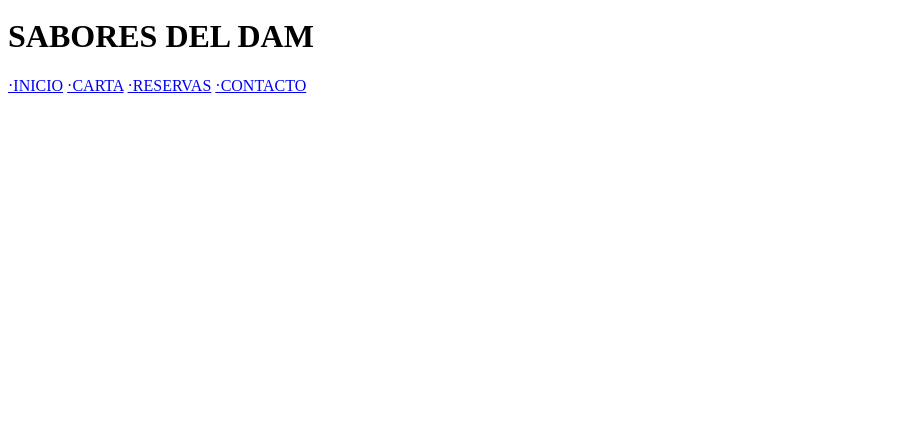
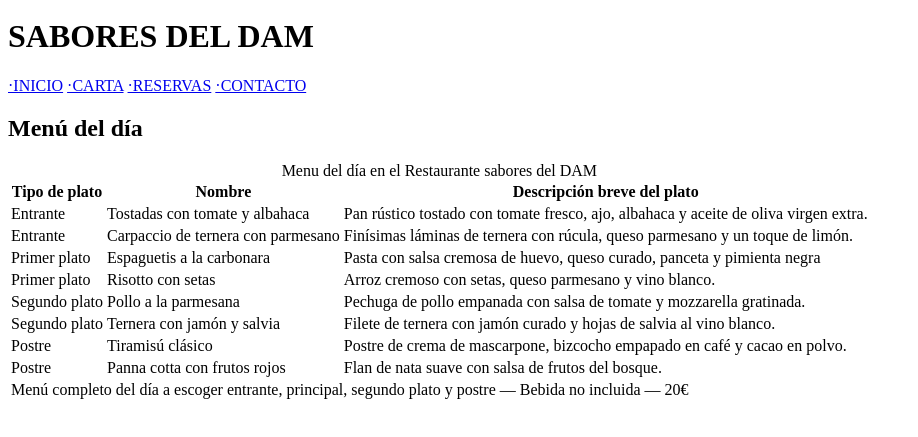
Before and after one commit to Eli8427/saboresDelDAM, a plain HTML site: page index.html in a window 1280 px wide. Shown: the part 141-578 px from the top of the page, without its empty margins (0-918 px from the left). Drawn offline with Linux system fonts and the light colour scheme.

Commit message:
Añadimos el main, dentro ponemos un section(Indica que es una sección del documento) esta sección tendrá un h2(Menú del día) y la etiqueta table que a su vez contendrá un caption con una breve descripción de lo que vamos a poner en la tabla, después del caption ponemos un thead que sirve para añadir el encabezado de la taabla con dentro un tr que nos indica que es una fila un th que indica la columna, despues del thead con todas sus subetiquetas ponemos un tbodu con tantos tb como filas queramos y dentro de estos los tr. Una vez cerrado el tbody abrimos un tfoot con un tr y un td con el atributo colspan que sirve para indicar cuántas columnas va a ocupar. Finalmente cerramos la tabla

```diff
--- a/index.html
+++ b/index.html
@@ -18,5 +18,66 @@
                     <a href="#contacto">·CONTACTO</a>
                 </nav>
         </header>
+        <main>
+            <section>
+                <h2>Menú del día</h2>
+                <table>
+                    <caption>Menu del día en el Restaurante sabores del DAM</caption>
+                    <thead>
+                        <tr>
+                            <th>Tipo de plato</th>
+                            <th>Nombre</th>
+                            <th>Descripción breve del plato</th>
+                        </tr>
+                    </thead>
+                    <tbody>
+                        <tr>
+                            <td>Entrante</td>
+                            <td>Tostadas con tomate y albahaca</td>
+                            <td>Pan rústico tostado con tomate fresco, ajo, albahaca y aceite de oliva virgen extra.</td>
+                        </tr>
+                        <tr>
+                            <td>Entrante</td>
+                            <td>Carpaccio de ternera con parmesano</td>
+                            <td>Finísimas láminas de ternera con rúcula, queso parmesano y un toque de limón.</td>
+                        </tr>
+                        <tr>
+                            <td>Primer plato</td>
+                            <td>Espaguetis a la carbonara</td>
+                            <td>Pasta con salsa cremosa de huevo, queso curado, panceta y pimienta negra</td>
+                        </tr>
+                        <tr>
+                            <td>Primer plato</td>
+                            <td>Risotto con setas</td>
+                            <td>Arroz cremoso con setas, queso parmesano y vino blanco.</td>
+                        </tr>
+                        <tr>
+                            <td>Segundo plato</td>
+                            <td>Pollo a la parmesana</td>
+                            <td>Pechuga de pollo empanada con salsa de tomate y mozzarella gratinada.</td>
+                        </tr>
+                        <tr>
+                            <td>Segundo plato</td>
+                            <td>Ternera con jamón y salvia</td>
+                            <td>Filete de ternera con jamón curado y hojas de salvia al vino blanco.</td>
+                        </tr>
+                        <tr>
+                            <td>Postre</td>
+                            <td>Tiramisú clásico</td>
+                            <td>Postre de crema de mascarpone, bizcocho empapado en café y cacao en polvo.</td>
+                        </tr>
+                        <tr>
+                            <td>Postre</td>
+                            <td>Panna cotta con frutos rojos</td>
+                            <td>Flan de nata suave con salsa de frutos del bosque.</td>
+                        </tr>
+                    </tbody>
+                    <tfoot>
+                        <tr>
+                        <td colspan="3">Menú completo del día a escoger entrante, principal, segundo plato y postre — Bebida no incluida — 20€</td>
+                        </tr>
+                     </tfoot>
+                </table>
+            </section>
     </body>
 </html>
```
